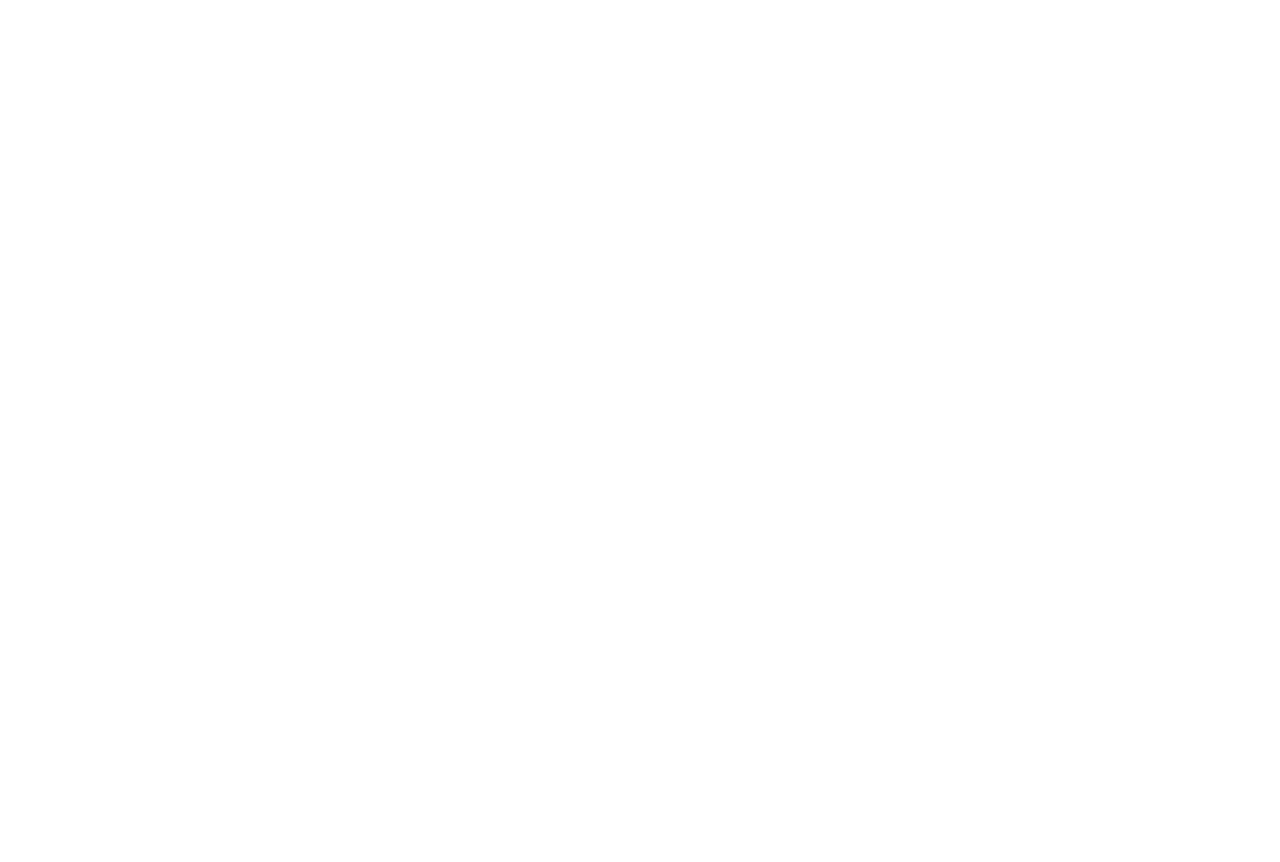
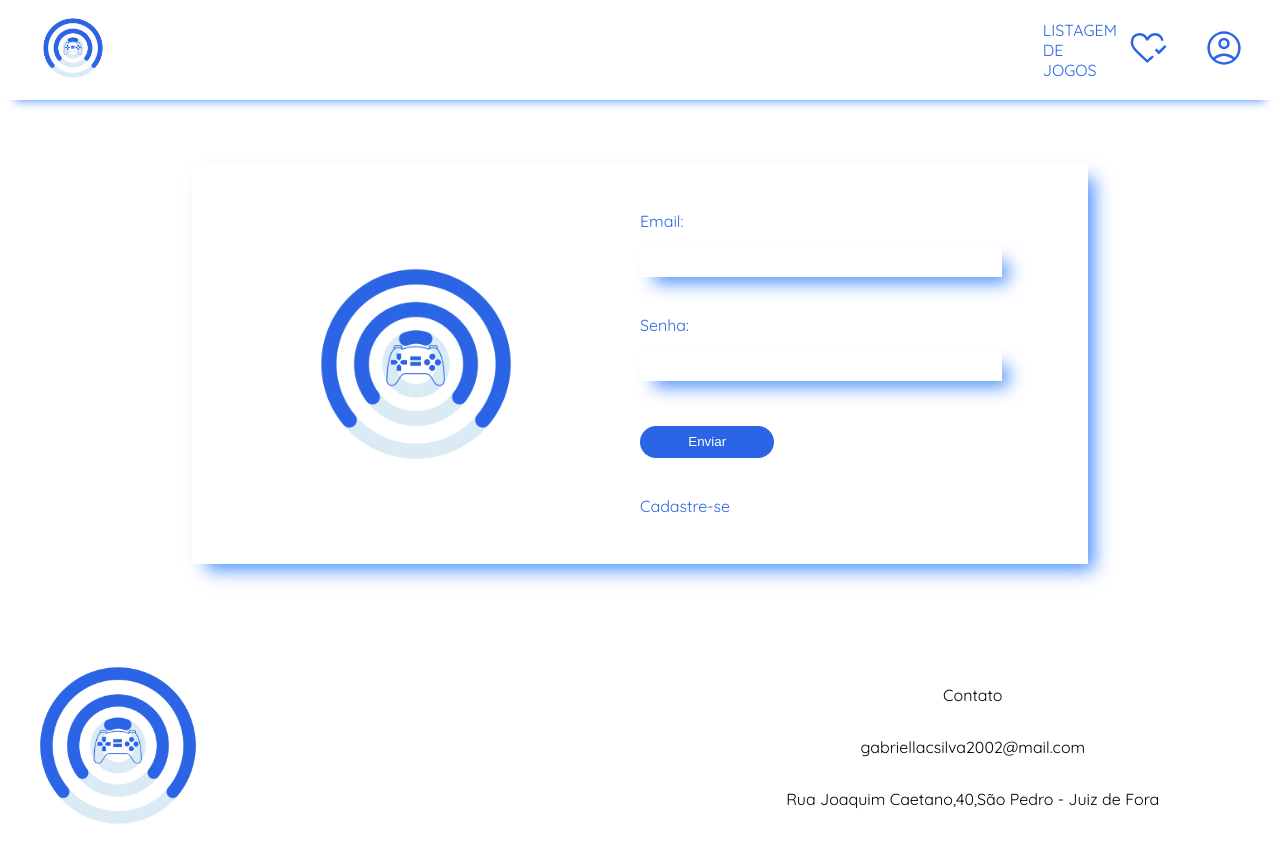
Before and after one commit to gabriellac2002/games-list, a React (Create React App) app: page /login in a window 1280 px wide. Before the commit this address had no page. Shown: the top 862 px of the page. Before the commit the page ends 800 px from the top, so only its background shows below. Built offline with nearby package versions, Linux system fonts and the light colour scheme.

Commit message:
login ok

```diff
--- a/src/App.jsx
+++ b/src/App.jsx
@@ -3,6 +3,8 @@ import { Routes, Route, BrowserRouter  } from "react-router-dom";
 
 //pages
 import Home from './pages/Home/Home.jsx';
+import Login from './pages/Login/Login.jsx';
+import SingIn from './pages/SingIn/SingIn.jsx';
 
 function App() {
 
@@ -10,7 +12,8 @@ function App() {
     <BrowserRouter>
       <Routes>
         <Route path="/" element={<Home />} />
-
+        <Route path='/login' element={<Login />} />
+        <Route path='/cadastro' element={<SingIn />} />
       </Routes>
     </BrowserRouter>
   );
--- a/src/components/navbar/navbar.css
+++ b/src/components/navbar/navbar.css
@@ -13,7 +13,7 @@
 }
 
 .container_image{
-    width: 80%;
+    width: 50%;
     padding-left: 2%;
 }
 
@@ -24,29 +24,47 @@
 }
 
 .container_links{
-    width: 20%;
+    width: 50%;
     margin-right: 2%;
 }
 
-.lista_links{
-    color: #5E9BF9;
 
-    width: auto;
-    list-style: none;
-    padding-inline-start: 0;;
+
+.lista_links {
+
+    display: flex;
+    flex-direction: row;
+    justify-content: space-between;
+    align-items: center;
+}
+
+.lista_links li {
+
+    list-style-type: none;
+    cursor: pointer;
+    font-family: 'Quicksand', sans-serif;
+    text-transform: uppercase;
+}
+
+
+.espaco{
+    margin-right: 5%;
+}
+
+.botao_sem_estilo{
+    border: none;
+    background-color: transparent;
+    cursor: pointer;
+}
+
+a{
+    width: 100%;
+    text-decoration: none;
+    color: #2B65E6;
 }
 
 .link{
-    list-style-type: none;
-    cursor: pointer;
-
-    font-family: 'Quicksand', sans-serif;
-    text-transform: uppercase;
-    margin-right: 2%;
-
-}
-
-a{
+    text-decoration: none;
     width: 100%;
 }
 
@@ -55,15 +73,48 @@ a{
 
 }
 
+.menuHamburguer{
+    display: none;
+    flex-direction: column;
+    margin-right: 1rem;
+}
+
+.menuItem{
+    width: 35px;
+    height: 4px;
+    margin: 2px 0;
+    background-color: #2B65E6;
+}
+
 @media only screen and (max-width: 850px) {
+
+    .menuHamburguer{
+        display: flex;
+    }
+
 
     .container_image{
         width: 70%;
     }
 
-    .container_links{
-        width: 30%;
+    .lista_links{
+        display: none;
     }
+
+
+    .lista_links.active {
+
+        position: absolute;
+        top: 7rem;
+        width: 100vw;
+        background-color: white;
+        display: flex;
+        flex-direction: column;
+        align-items: center;
+    }
+
+
+
 
 }
 
--- a/src/components/navbar/navbar.jsx
+++ b/src/components/navbar/navbar.jsx
@@ -1,24 +1,36 @@
-import React from "react";
+import React, { useState } from "react";
+import { Link } from 'react-router-dom';
 import './navbar.css';
 
-//assets
+//asstes
 import logo from '../../assets/logo.png';
+import favorites from '../../assets/lista.svg';
+import perfil from '../../assets/perfil.svg';
 
 const Navbar = () =>  {
+  const [active, setActive] = useState(false);
+
   return (
     <div className="nav">
       <div className="container_image">
-          <img src={logo} width={70} className="image"></img>
+        <img src={logo} width={70} className="image" alt="Logo" />
       </div>
 
-        <div className="container_links">
-          <ul className="lista_links">
-            <li className="link"><a>Listagem de jogos</a></li>
+      <ul className={`lista_links ${active ? 'active' : ''}`}>
+        <li className="link espaco"><a href="#listagem">Listagem de jogos</a></li>
+        <Link to='/' className="favorites_games espaco botao_sem_estilo">
+          <img src={favorites} width={40} alt="Favorites" />
+        </Link>
+        <Link to='/login' className="perfil espaco botao_sem_estilo">
+          <img src={perfil} width={40} alt="Perfil" />
+        </Link>
       </ul>
+
+      <div className='menuHamburguer' onClick={() => { setActive(!active) }}>
+        <span className='menuItem'></span>
+        <span className='menuItem'></span>
+        <span className='menuItem'></span>
       </div>
-
-
-
     </div>
   );
 }
--- /dev/null
+++ b/src/pages/Login/Login.jsx
@@ -0,0 +1,37 @@
+import React from "react";
+import { Link } from "react-router-dom";
+import './login.css'
+
+import Navbar from "../../components/navbar/navbar";
+import Footer from '../../components/Footer/footer'
+
+//assets
+import logo from '../../assets/logo.png';
+
+const Login = () => {
+    return(
+        <div className="body_login">
+            <Navbar></Navbar>
+            <div className="rest_page">
+                <div className="container_login">
+                    <div className="container_image_login">
+                        <img src={logo} className="logo_login"></img>
+                    </div>
+                    <div className="container_inputs">
+                        <p>Email:</p>
+                        <input className="input_login" type="text"></input>
+                        <p>Senha:</p>
+                        <input className="input_login" type="password"></input>
+                        <button className="button_submit">Enviar</button>
+                        <div className="cadastro">
+                            <Link to='/cadastro'><p>Cadastre-se</p></Link>
+                        </div>
+                    </div>
+                </div>
+            </div>
+            <Footer/>
+        </div>
+    );
+}
+
+export default Login
--- /dev/null
+++ b/src/pages/Login/login.css
@@ -0,0 +1,96 @@
+@import url('https://fonts.googleapis.com/css2?family=Quicksand&display=swap');
+
+.rest_page{
+    margin-top: 5%;
+    display: flex;
+
+    align-items: center;
+    justify-content: center;
+
+    margin-bottom: 5%;
+    font-family: 'Quicksand', sans-serif;
+}
+
+.container_login{
+    display: flex;
+    flex-direction: row;
+
+    width: 70%;
+    height: 25rem;
+    box-shadow: 10px 10px 17px -4px rgba(55,133,250,0.89);
+}
+
+.container_image_login{
+    width: 50%;
+    display: flex;
+
+    align-items: center;
+    justify-content: center;
+}
+
+.container_inputs{
+    width: 50%;
+    display: flex;
+    flex-direction: column;
+
+    justify-content: center;
+    color: #2B65E6;;
+}
+
+.input_login{
+    width: 80%;
+    height: 1.75rem;
+    border: none;
+    box-shadow: 10px 10px 17px -4px rgba(55,133,250,0.89);
+    margin-bottom: 5%;
+    outline: none;
+    color: #2B65E6;
+}
+
+.button_submit{
+    width: 30%;
+    height: 2rem;
+    background-color: #2B65E6;
+    border: none;
+    border-radius: 20px;
+
+    color: white;
+
+    margin-top: 5%;
+}
+
+.cadastro{
+    display: flex;
+
+    align-items: center;
+    justify-content: center;
+    margin-top: 5%;
+}
+
+.logo_login{
+    width: 50%;
+}
+
+@media only screen and (max-width: 700px) {
+    .container_login{
+        display: flex;
+        flex-direction: column;
+
+        justify-content: center;
+        align-items: center;
+    }
+}
+
+@media only screen and (max-width: 450px) {
+    .button_submit{
+        width: 100%;
+    }
+
+    .input_login{
+        width: 100%;
+    }
+
+    .container_image_login{
+        margin-bottom: 5%;
+    }
+}
--- /dev/null
+++ b/src/pages/SingIn/SingIn.jsx
@@ -0,0 +1,16 @@
+import React from "react";
+
+import Navbar from "../../components/navbar/navbar";
+import Footer from "../../components/Footer/footer";
+
+const SingIn = () => {
+    return(
+        <div>
+            <Navbar></Navbar>
+            <h1>singin</h1>
+            <Footer></Footer>
+        </div>
+    );
+}
+
+export default SingIn;
```
Also changed, not shown: src/components/Footer/footer.jsx (indentation only), src/pages/SingIn/SingIn.css (added). Lines whose indentation alone changed are shown as unchanged.
